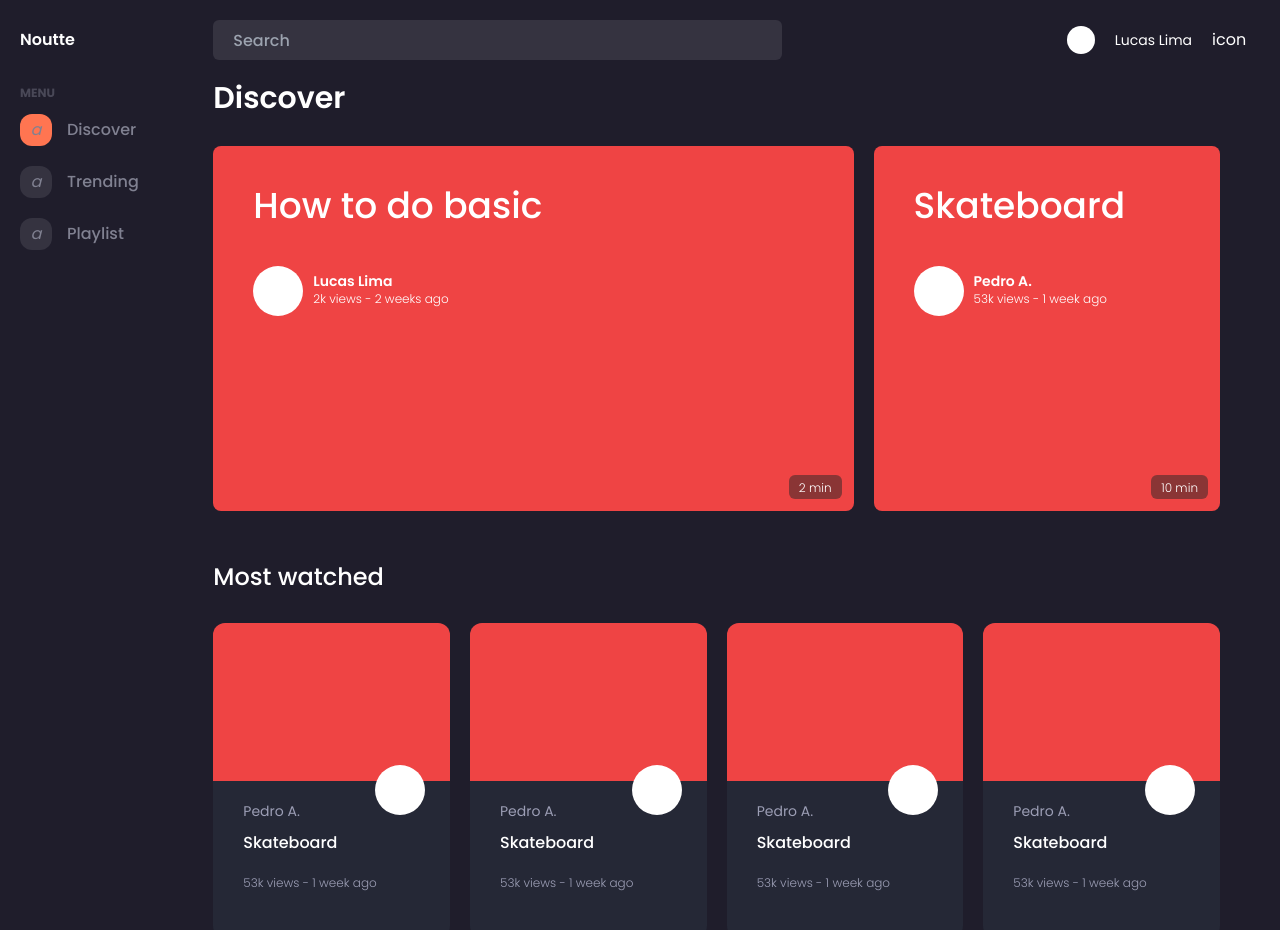
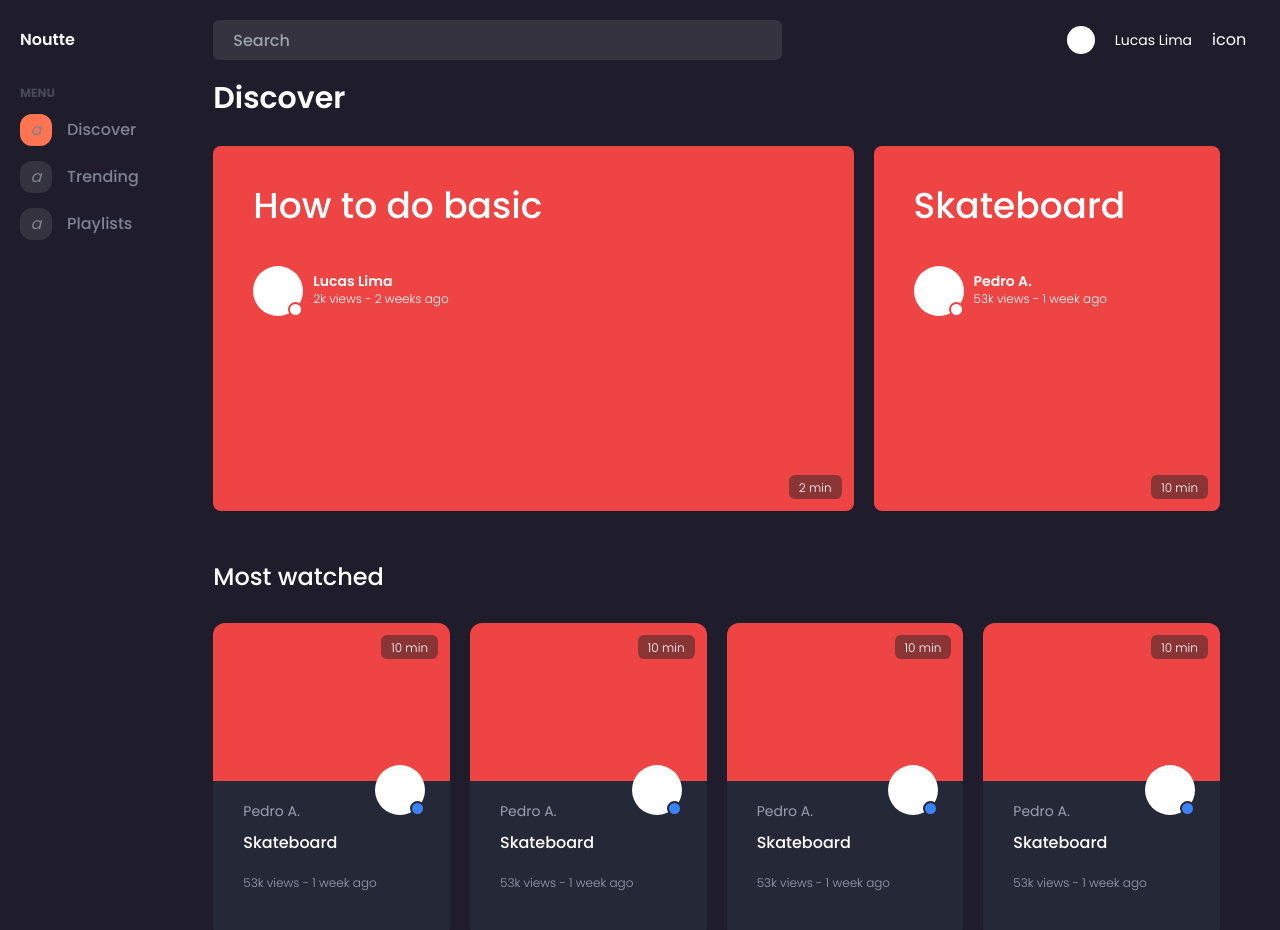
Before and after one commit to Lukenoutte/noutte-platform-nuxt, a Nuxt app: page / in a window 1280 px wide. Shown: the top 930 px of the page. Built offline with nearby package versions, Linux system fonts and the light colour scheme.

Commit message:
feature/layouts and routes

```diff
--- a/components/CardDiscover.vue
+++ b/components/CardDiscover.vue
@@ -1,38 +1,62 @@
 <template>
-  <div class="h-[365px] bg-red-500 rounded-lg mr-[20px] p-[40px] card-size relative">
+  <div
+    class="
+      h-[365px]
+      bg-red-500
+      rounded-lg
+      mr-[20px]
+      p-[40px]
+      card-size
+      relative
+      cursor-pointer
+    "
+  >
     <div class="flex flex-col">
       <span class="text-white text-4xl font-medium">{{ title }}</span>
       <div class="flex flex-row mt-[40px]">
-        <div class="rounded-full w-[50px] h-[50px] bg-white"><div></div></div>
+        <div class="rounded-full w-[50px] h-[50px] bg-white relative">
+          <div
+            class="
+              rounded-full
+              w-[15px]
+              h-[15px]
+              bg-white
+              border-solid border-2 border-red-500
+              absolute top-[72%] right-0
+            "
+          >
+          <div></div>
+          </div>
+        </div>
         <div class="ml-[10px] mt-[5px] text-white">
           <p class="text-sm font-semibold">{{ author }}</p>
-          <p class="text-xs font-light">{{views}} views - {{ createdSince }}</p>
+          <p class="text-xs font-light">
+            {{ views }} views - {{ createdSince }}
+          </p>
         </div>
       </div>
     </div>
-    <div class="bg-neutral-800/50 px-[10px] absolute right-3 bottom-3 rounded-md">
+    <div
+      class="bg-neutral-800/50 px-[10px] absolute right-3 bottom-3 rounded-md"
+    >
       <span class="text-xs font-light text-white">{{ videoSize }}</span>
     </div>
   </div>
 </template>
 
 <script setup>
-
 defineProps({
   widthCard: { type: String, required: true },
   title: { type: String, required: true },
   author: { type: String, required: true },
   createdSince: { type: String, required: true },
   views: { type: String, required: true },
-  videoSize: { type: String, required: true }
-})
-
+  videoSize: { type: String, required: true },
+});
 </script>
 
 <style>
-
-  .card-size {
-    width: v-bind(widthCard);
-  }
-
+.card-size {
+  width: v-bind(widthCard);
+}
 </style>
--- a/components/CardMostWatched.vue
+++ b/components/CardMostWatched.vue
@@ -1,24 +1,61 @@
 <template>
-  <div class="h-[315px] w-[255px] bg-most-watched-card-bg rounded-xl mr-[20px] relative">
-    <div class="bg-red-500 h-1/2 rounded-t-xl">
-
+  <div
+    class="
+      h-[315px]
+      w-[255px]
+      bg-most-watched-card-bg
+      rounded-xl
+      mr-[20px]
+      relative
+    "
+  >
+    <div class="bg-neutral-800/50 px-[10px] absolute right-3 top-3 rounded-md">
+      <span class="text-xs font-light text-white">{{ videoSize }}</span>
     </div>
-    <div class="bg-white rounded-full w-[50px] h-[50px] absolute top-[45%] right-[25px]">
-
+    <div class="bg-red-500 h-1/2 rounded-t-xl cursor-pointer"></div>
+    <div
+      class="
+        bg-white
+        rounded-full
+        w-[50px]
+        h-[50px]
+        absolute
+        top-[45%]
+        right-[25px]
+        cursor-pointer
+      "
+    >
+      <div
+        class="
+          rounded-full
+          w-[15px]
+          h-[15px]
+          bg-blue-500
+          border-solid border-2 border-most-watched-card-bg
+          absolute
+          top-[72%]
+          right-0
+        "
+      >
+        <div></div>
+      </div>
     </div>
     <div class="px-[30px] pt-[20px]">
-      <p class="text-sm text-most-watched-title font-normal">{{ author }}</p>
-      <p class="mt-[10px] font-medium text-white">{{ title }}</p>
-      <p class="text-xs mt-[20px] text-most-watched-title font-light">{{ `${views} views - ${createdSince}` }}</p>
+      <p class="text-sm text-most-watched-title font-normal cursor-pointer">{{ author }}</p>
+      <p class="mt-[10px] font-medium text-white cursor-pointer">{{ title }}</p>
+      <p class="text-xs mt-[20px] text-most-watched-title font-light">
+        {{ `${views} views - ${createdSince}` }}
+      </p>
     </div>
   </div>
 </template>
 
 <script setup>
-  defineProps({
+defineProps({
   title: { type: String, required: true },
   author: { type: String, required: true },
   createdSince: { type: String, required: true },
-  views: { type: String, required: true }
-})
+  views: { type: String, required: true },
+  videoSize: { type: String, required: true },
+});
 </script>
--- a/components/LeftMenu.vue
+++ b/components/LeftMenu.vue
@@ -1,12 +1,25 @@
 <template>
-  <div class="min-h-screen w-1/6 px-[20px]">
-    <span class="text-menu-title-color font-bold text-xs mb-[10px]">MENU</span>
-    <MenuItem title="Discover" :isSelected="true"/>
-    <MenuItem title="Trending"/>
-    <MenuItem title="Playlist"/>
+  <div class="min-h-screen w-1/6">
+    <span class="text-menu-title-color font-bold text-xs mb-[10px] ml-[20px]"
+      >MENU</span
+    >
+    <MenuItem
+      v-for="(menuItem, index) in menuItems" :key="index"
+      :title="menuItem.title"
+      :isSelected="$route.path === menuItem.route"
+      :pageRoute="menuItem.route"
+      @click.stop="selectMenuItem(menuItem.title)"
+    />
   </div>
 </template>
 
 <script setup>
+import { ref } from "vue";
+const menuItems = [
+  { title: 'Discover', route: '/' },
+  { title: 'Trending', route: '/trending' },
+  { title: 'Playlists', route: '/playlists' }
+]
+
 
 </script>
--- a/components/MenuItem.vue
+++ b/components/MenuItem.vue
@@ -1,19 +1,48 @@
 <template>
-  <div class="py-[10px] flex flex-row items-center">
-    <div class="bg-[#353340] h-[32px] w-[32px] rounded-xl flex justify-center items-center"
-        :class="{'bg-[#ff7551]': isSelected}">
-      <i class="text-[#808191]" :class="{'!text-white': isSelected}">a</i>
+  <NuxtLink
+    class="
+      mt-[5px]
+      py-[5px]
+      flex flex-row
+      items-center
+      cursor-pointer
+      hover:bg-sky-700
+      rounded-md
+      pl-[10px]
+      ml-[10px]
+      w-[90%]
+    "
+    :to="pageRoute"
+  >
+    <div
+      class="
+        bg-[#353340]
+        h-[32px]
+        w-[32px]
+        rounded-xl
+        flex
+        justify-center
+        items-center
+      "
+      :class="{ 'bg-[#ff7551]': isSelected }"
+    >
+      <em class="text-[#808191]" :class="{ '!text-white': isSelected }">a</em>
     </div>
-    <span class="ml-[15px] text-[#808191] font-medium" :class="{'!text-white': isSelected}">{{title}}</span>
-  </div>
+    <span
+      class="ml-[15px] text-[#808191] font-medium"
+      :class="{ '!text-white': isSelected }"
+      >{{ title }}</span
+    >
+  </NuxtLink>
 </template>
 
 <script setup>
 const props = defineProps({
   title: String,
   isSelected: Boolean,
-  iconName: String
-})
+  iconName: String,
+  pageRoute: String,
+});
 
 const { isSelected } = toRefs(props);
 </script>
--- a/components/RightContainer.vue
+++ /dev/null
@@ -1,57 +0,0 @@
-<template>
-  <div class="min-h-screen w-5/6 pr-[40px] pb-[50px]">
-    <div>
-      <span class="text-white text-3xl font-semibold">Discover</span>
-      <div class="flex flex-row mt-[30px]">
-        <CardDiscover
-          widthCard="65%"
-          title="How to do basic"
-          author="Lucas Lima"
-          views="2k"
-          createdSince="2 weeks ago"
-          videoSize="2 min"
-        />
-        <CardDiscover
-          widthCard="35%"
-          title="Skateboard"
-          author="Pedro A."
-          views="53k"
-          createdSince="1 week ago"
-          videoSize="10 min"
-        />
-      </div>
-    </div>
-    <div class="mt-[50px]">
-      <span class="text-white text-2xl font-medium">Most watched</span>
-      <div class="mt-[30px] flex flex-row">
-        <CardMostWatched
-          title="Skateboard"
-          author="Pedro A."
-          views="53k"
-          createdSince="1 week ago"
-        />
-        <CardMostWatched
-          title="Skateboard"
-          author="Pedro A."
-          views="53k"
-          createdSince="1 week ago"
-        />
-        <CardMostWatched
-          title="Skateboard"
-          author="Pedro A."
-          views="53k"
-          createdSince="1 week ago"
-        />
-        <CardMostWatched
-          title="Skateboard"
-          author="Pedro A."
-          views="53k"
-          createdSince="1 week ago"
-        />
-      </div>
-    </div>
-  </div>
-</template>
-
-<script setup>
-</script>
--- a/components/TheHeader.vue
+++ b/components/TheHeader.vue
@@ -1,7 +1,7 @@
 <template>
   <header class="flex flex-row py-[20px]">
     <div class="h-10 w-1/6 flex items-center">
-      <span class="pl-5 text-white font-semibold">Noutte</span>
+      <span class="pl-5 text-white font-semibold cursor-pointer">Noutte</span>
     </div>
     <div class="w-4/6 flex items-center">
       <input type="text"
--- /dev/null
+++ b/layouts/default.vue
@@ -0,0 +1,12 @@
+<template>
+  <div class="bg-dark-blue min-h-screen">
+      <TheHeader/>
+      <div class="flex flex-row">
+        <LeftMenu/>
+        <slot />
+      </div>
+  </div>
+</template>
+
+<script setup>
+</script>
--- a/pages/index.vue
+++ b/pages/index.vue
@@ -1,11 +1,62 @@
 <template>
-  <div class="bg-dark-blue min-h-screen">
-      <TheHeader/>
-      <div class="flex flex-row">
-        <LeftMenu/>
-        <RightContainer/>
+  <NuxtLayout>
+    <div class="min-h-screen w-5/6 pr-[40px] pb-[50px]">
+      <div>
+        <span class="text-white text-3xl font-semibold">Discover</span>
+        <div class="flex flex-row mt-[30px]">
+          <CardDiscover
+            widthCard="65%"
+            title="How to do basic"
+            author="Lucas Lima"
+            views="2k"
+            createdSince="2 weeks ago"
+            videoSize="2 min"
+          />
+          <CardDiscover
+            widthCard="35%"
+            title="Skateboard"
+            author="Pedro A."
+            views="53k"
+            createdSince="1 week ago"
+            videoSize="10 min"
+          />
+        </div>
       </div>
-  </div>
+      <div class="mt-[50px]">
+        <span class="text-white text-2xl font-medium">Most watched</span>
+        <div class="mt-[30px] flex flex-row">
+          <CardMostWatched
+            title="Skateboard"
+            author="Pedro A."
+            views="53k"
+            createdSince="1 week ago"
+            videoSize="10 min"
+          />
+          <CardMostWatched
+            title="Skateboard"
+            author="Pedro A."
+            views="53k"
+            createdSince="1 week ago"
+            videoSize="10 min"
+          />
+          <CardMostWatched
+            title="Skateboard"
+            author="Pedro A."
+            views="53k"
+            createdSince="1 week ago"
+            videoSize="10 min"
+          />
+          <CardMostWatched
+            title="Skateboard"
+            author="Pedro A."
+            views="53k"
+            createdSince="1 week ago"
+            videoSize="10 min"
+          />
+        </div>
+      </div>
+    </div>
+  </NuxtLayout>
 </template>
 
 <script setup>
--- /dev/null
+++ b/pages/playlists/index.vue
@@ -0,0 +1,8 @@
+<template>
+  <NuxtLayout>
+    <h1 class="text-white">Playlists</h1>
+  </NuxtLayout>
+</template>
+
+<script setup>
+</script>
--- /dev/null
+++ b/pages/trending/index.vue
@@ -0,0 +1,8 @@
+<template>
+  <NuxtLayout>
+    <h1 class="text-white">Treding</h1>
+  </NuxtLayout>
+</template>
+
+<script setup>
+</script>
```
